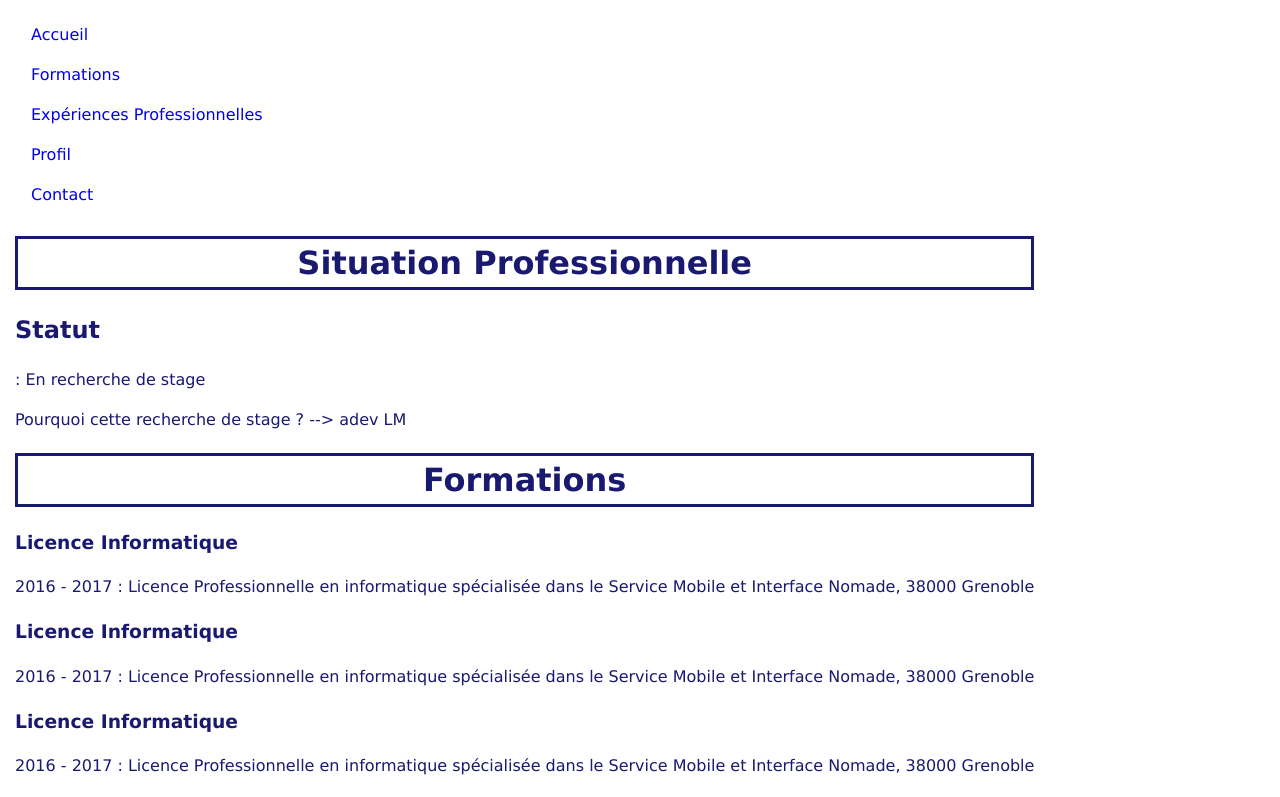
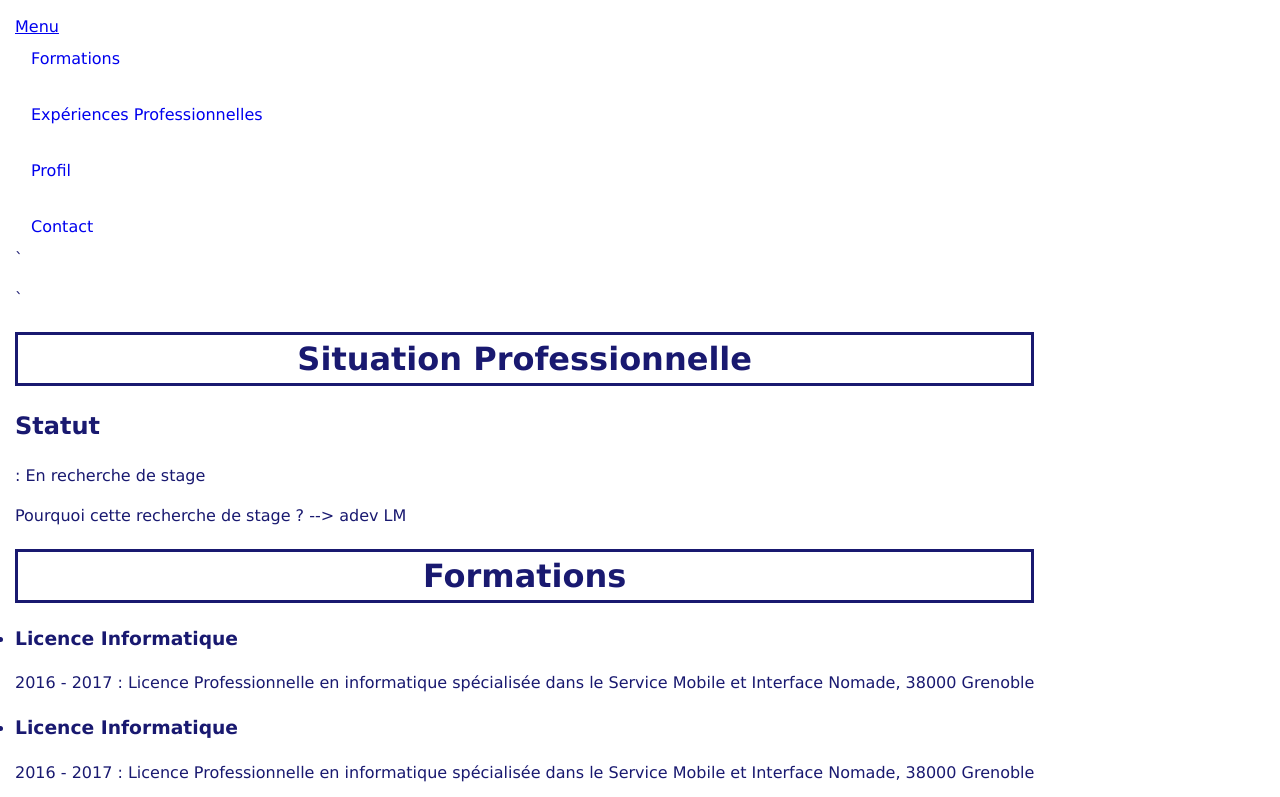
Before and after one commit to curtyl/cv, a website: page index.html in a window 1280 px wide. Shown: the top 797 px of the page. Drawn offline with nearby package versions, Linux system fonts and the light colour scheme.

Commit message:
mise en forme du code

```diff
--- a/index.html
+++ b/index.html
@@ -7,14 +7,31 @@
 		<link rel="stylesheet" href="assets/css/style.css">
 	</head>
 	<body>
+		<div class="container">
 			<header>
+				<div class="Dropdown">
+					<a href="#" class="button">Menu</a>
+					<nav class="dropdown-menu">
 						<ul class="topnav">
-			<li><a href="#">Accueil</a></li>
-			<li><a href="#">Formations</a></li>
-			<li><a href="#">Expériences Professionnelles</a></li>
-			<li><a href="#">Profil</a></li>
-			<li><a href="#">Contact</a></li>
+							<li>
+								<a href="#" class="entypo-newspaper NavLink">Formations</a>
+								<a href="#" class="entypo-plus OptionLink"></a>
+							</li>
+							<li>
+								<a href="#" class="entypo-newspaper NavLink">Expériences Professionnelles</a>
+								<a href="#" class="entypo-plus OptionLink"></a>
+							</li>
+							<li>
+								<a href="#" class="entypo-newspaper NavLink">Profil</a>
+								<a href="#" class="entypo-plus OptionLink"></a>
+							</li>
+							<li>
+								<a href="#" class="entypo-newspaper NavLink">Contact</a>								`
+								<a href="#" class="entypo-plus OptionLink"></a>`
+							</li>
 						</ul>
+					</nav>
+				</div>
 			</header>
 			<div>
 				<h1>Situation Professionnelle</h1>
@@ -24,7 +41,7 @@
 			</div>
 			<div>
 				<h1>Formations</h1>
-		<ul style="list-style-type:none">
+				<ul>
 					<li><h3>Licence Informatique</h3>
 						<p>2016 - 2017 : Licence Professionnelle en informatique spécialisée dans le Service Mobile et Interface Nomade, 38000 Grenoble</p></li>
 					<li><h3>Licence Informatique</h3>
@@ -59,10 +76,12 @@
 					<input type="submit" value ="Envoyer">
 				</form>
 			</div>
-</body>
 			<footer>
 				<div>
 					<p>CV-WEB|Louis CURTY|2016</p>
 				</div>
 			</footer>
+		</div>
+		<script src="bower_components/jquery/dist/jquery.min.js"></script>
+	</body>
 </html>
```
Lines whose indentation alone changed are shown as unchanged.
